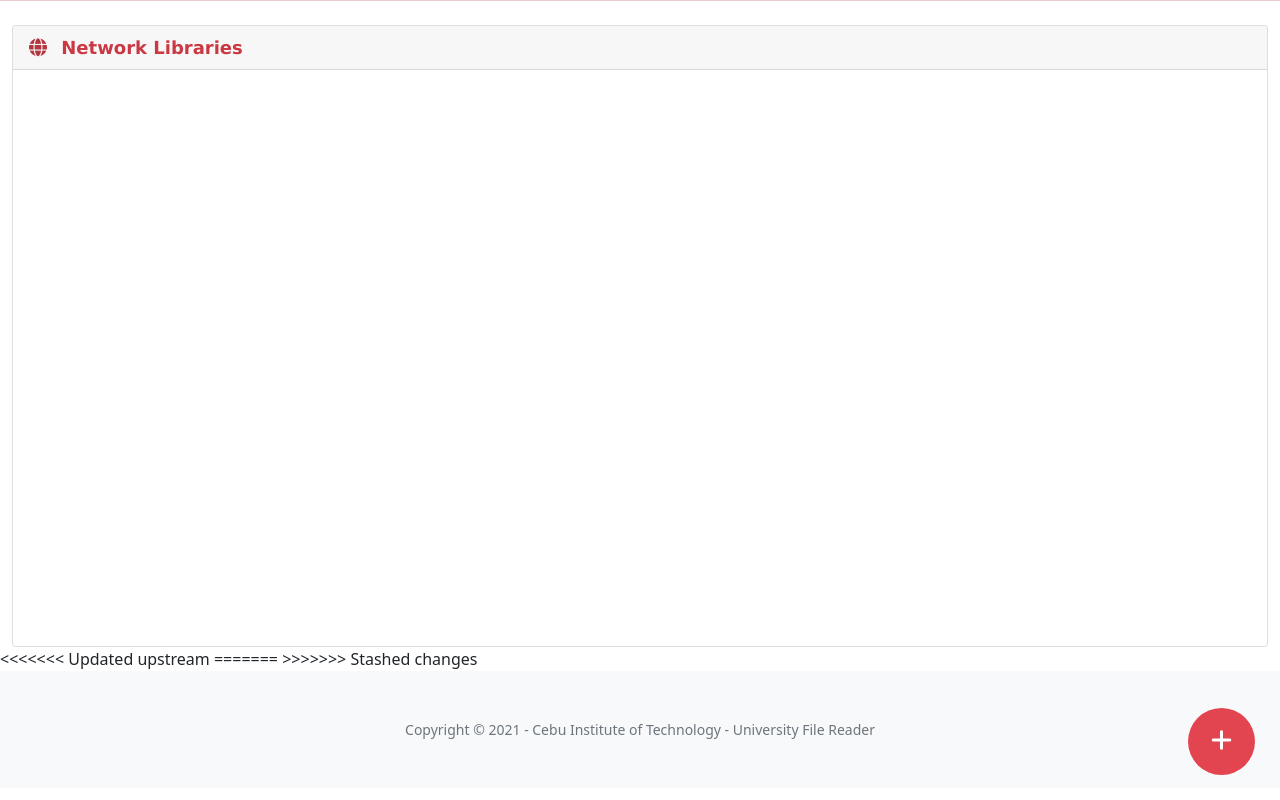
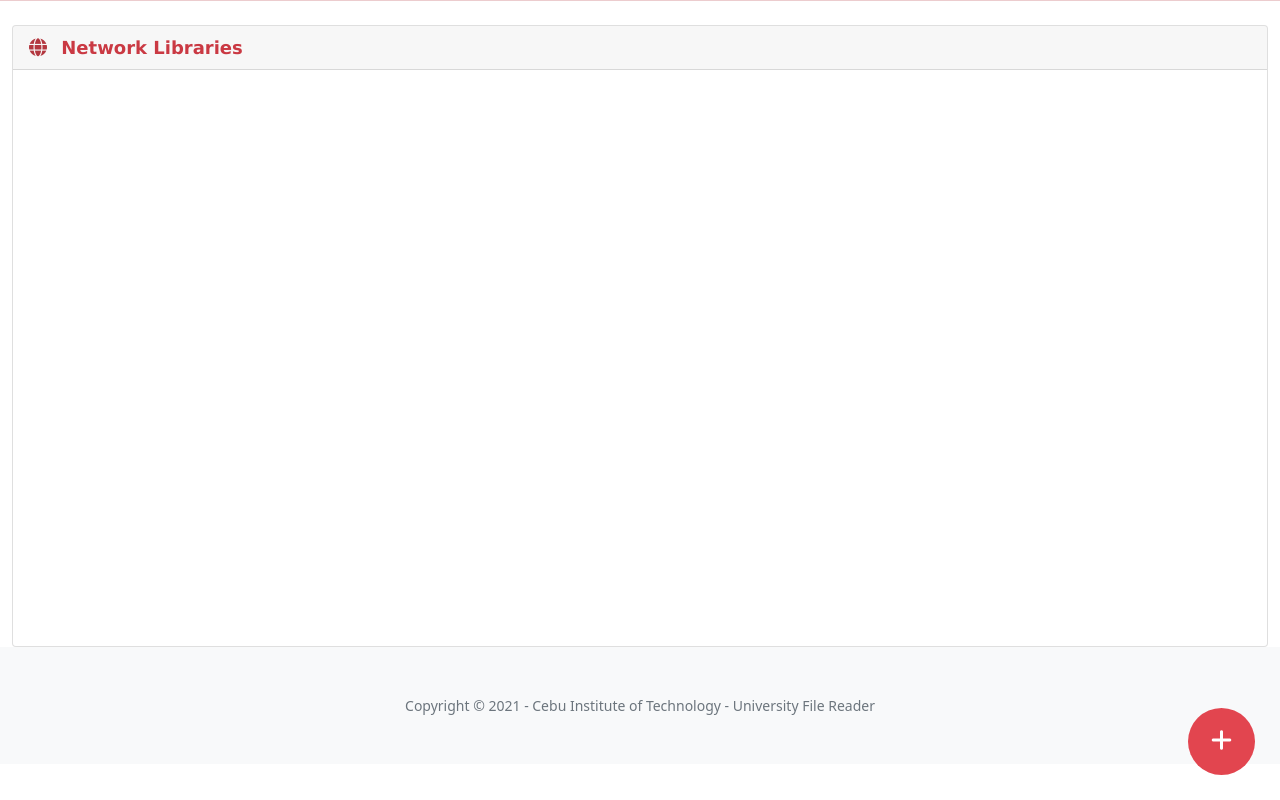
Before and after one commit to dianelambojo/CIFIR, a Django app: page /cifir/networklibraries/ in a window 1280 px wide. Run offline with Django 3.2, Linux system fonts and the light colour scheme; data that the repository does not hold is empty; parts of the project's set-up code (start-up, migrations or seed data) failed here and were passed over; some libraries are stand-ins or nearby versions.

Commit message:
minimalUpdate

```diff
--- a/cifirproject/cifir/templates/networklibraries.html
+++ b/cifirproject/cifir/templates/networklibraries.html
@@ -19,9 +19,4 @@
     </div>
   </section>
 </div>
-<<<<<<< Updated upstream
-</div>
-=======
-
->>>>>>> Stashed changes
 {% endblock content %}
```
